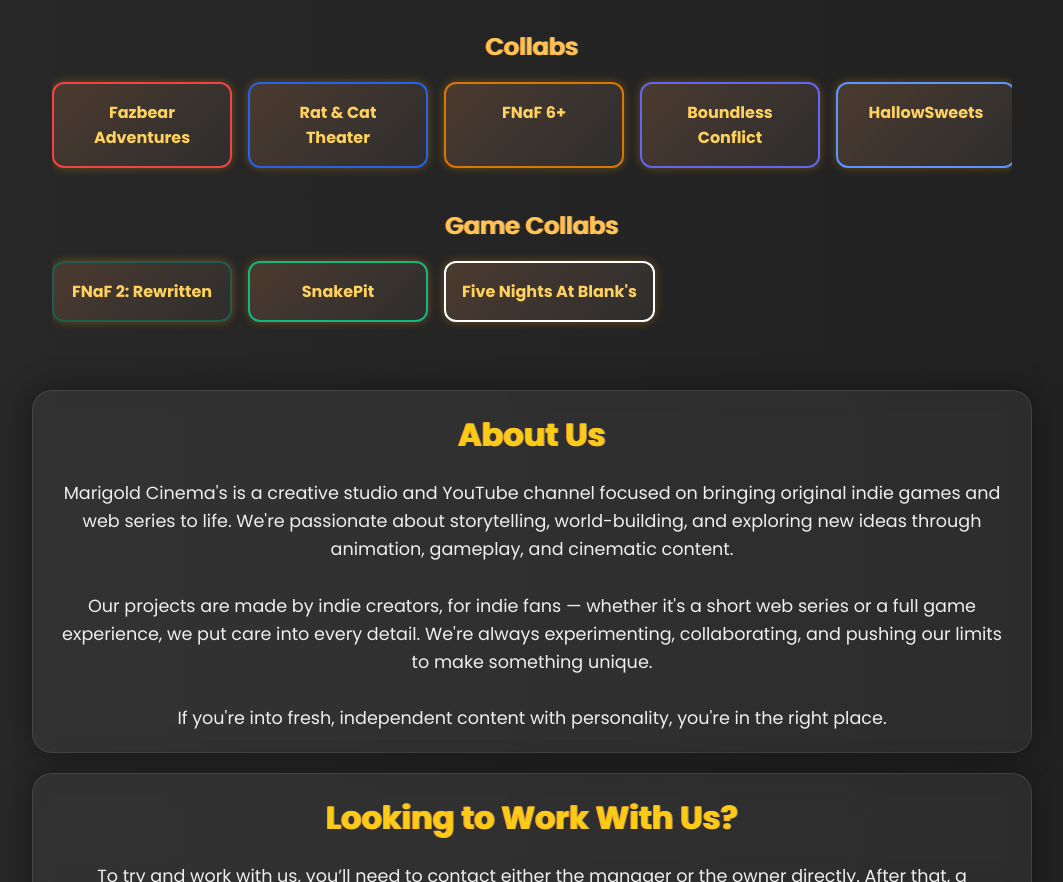
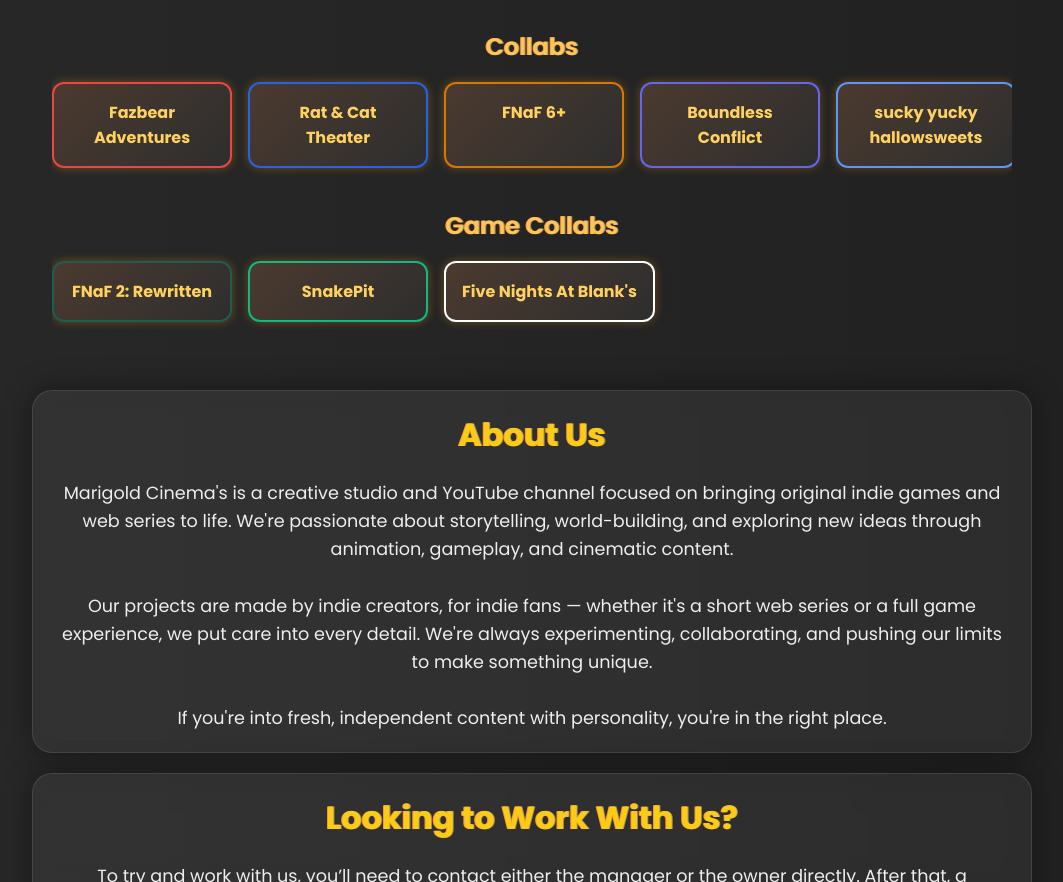
Before and after one commit to lucydotjson/MARIGOLD-SITE, a plain HTML site: page index.html in a window 1280 px wide. Shown: the part 1075-1957 px from the top of the page, without its empty margins (108-1171 px from the left). Drawn offline with Linux system fonts and the light colour scheme.

Commit message:
nckjsncksnc

```diff
--- a/index.html
+++ b/index.html
@@ -85,7 +85,7 @@
           <div class="grid-item ratcat">Rat & Cat Theater</div>
           <div class="grid-item fnaf6">FNaF 6+</div>
           <div class="grid-item boundless">Boundless Conflict</div>
-          <div class="grid-item hallows">HallowSweets</div>
+          <div class="grid-item hallows">sucky yucky hallowsweets</div>
         </div>
       </div>
 
@@ -297,9 +297,9 @@ Faced with unforeseen consequences, internal power struggles, and the sobering r
     color: "#d97706",
     description: `"FNaF 6+" follows the story of Rick where he builds up his own pizzeria from an abandoned place from the 1900's with sentient animatronics roaming around every corner.`
   },
-  "HallowSweets": {
+  "sucky yucky hallowsweets": {
     color: "#2563eb",
-    description: `HallowSweets is about a little blue haired moon angel named Sweets. Her father, known as the God of the moon, gave Sweets a little bit of his power hoping that she'd make him proud by killing all entities and confronting them. Along with her friends Tacky, Randolph, Blitzo, and the rest, they always find a way to defeat every single entity that interrupts their adventures.
+    description: `sucky yucky hallowsweets is about a little blue haired moon angel named Sweets. Her father, known as the God of the moon, gave Sweets a little bit of his power hoping that she'd make him proud by killing all entities and confronting them. Along with her friends Tacky, Randolph, Blitzo, and the rest, they always find a way to defeat every single entity that interrupts their adventures.
 
 In short, think of it as a series with adventure, funny moments, and intense fighting with entities!`
   },
```
